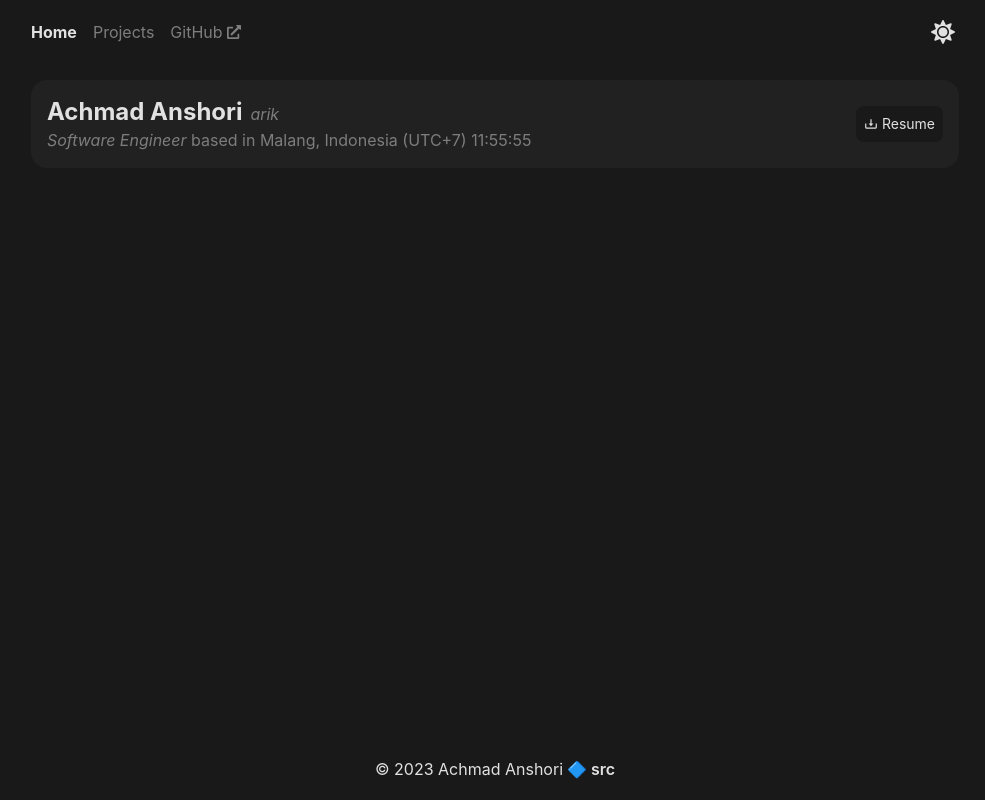
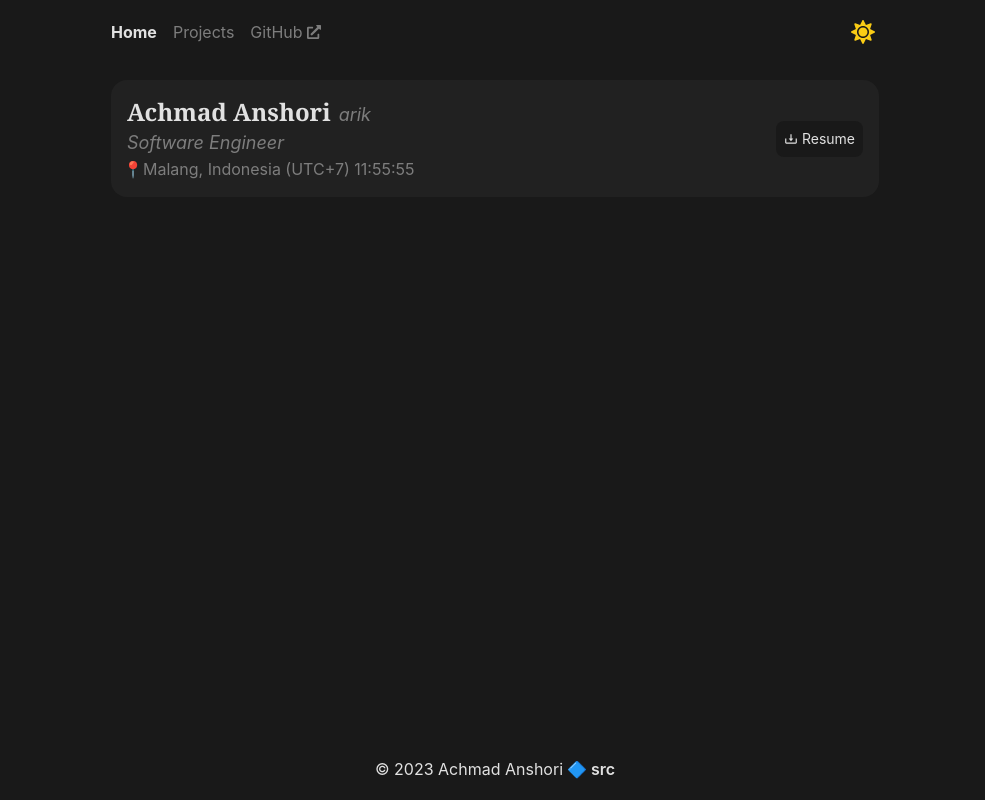
Before and after one commit to anshoriacc/anshori.co, a Next.js app: page / in a window 1280 px wide. Shown: the whole page, without its empty margins (145-1130 px from the left). Built offline with nearby package versions, Linux system fonts and the light colour scheme.

Commit message:
fix clock, hero, themewrapper, and navbar

```diff
--- a/src/components/Container.tsx
+++ b/src/components/Container.tsx
@@ -18,7 +18,7 @@ const Container = (props: any) => {
   };
 
   return (
-    <main className="min-h-[100vh] max-w-[960px] mx-auto">
+    <main className="min-h-[100vh] max-w-[800px] mx-auto">
       <Head>
         <title>{meta.title}</title>
         <link rel="icon" href="/favicon.ico" />
--- a/src/components/Home/Clock.tsx
+++ b/src/components/Home/Clock.tsx
@@ -1,19 +1,37 @@
 import { useState, useEffect } from 'react';
 
 const Clock = () => {
-  const [date, setDate] = useState(new Date());
+  const [hydrated, setHydrated] = useState(false);
+  const [date, setDate] = useState(() => {
+    if (hydrated) return new Date();
+  });
 
   const refreshClock = () => setDate(new Date());
 
   useEffect(() => {
-    const timerId = setInterval(refreshClock, 1000);
-    return () => {
-      clearInterval(timerId);
-    };
-  }, []);
+    setHydrated(() => true);
+    if (hydrated) refreshClock();
+  }, [hydrated]);
+
+  useEffect(() => {
+    if (hydrated) {
+      const timerId = setInterval(refreshClock, 1000);
+
+      return () => {
+        clearInterval(timerId);
+      };
+    }
+  });
 
   return (
-    <span>{`${date.getHours()}:${date.getMinutes()}:${date.getSeconds()}`}</span>
+    <span>
+      {date
+        ? `${`0${date.getHours()}`.slice(-2)}:${`0${date.getMinutes()}`.slice(
+            -2
+          )}:${`0${date.getSeconds()}`.slice(-2)}`
+        : null}
+    </span>
   );
 };
+
 export default Clock;
--- a/src/components/Home/Hero.tsx
+++ b/src/components/Home/Hero.tsx
@@ -1,31 +1,33 @@
 import { NextPage } from 'next';
 import cn from 'classnames';
+
 import { BiDownload } from 'react-icons/bi';
+
 import Clock from './Clock';
 
 const Hero: NextPage = () => {
   return (
     <div
       className={cn(
-        'p-4 flex justify-between gap-4 items-center bg-gray-0 rounded-2xl',
+        'p-4 flex justify-between gap-4 items-center transition-all bg-gray-0 rounded-2xl',
         'dark:bg-gray-850'
       )}
     >
       <div>
         <div className="flex gap-2 items-baseline">
-          <h1 className="text-2xl font-bold">Achmad Anshori</h1>
-          <h2 className="text-gray-500 italic">arik</h2>
+          <h1 className="font-serif text-2xl font-bold">Achmad Anshori</h1>
+          <h2 className="text-gray-500 text-lg italic">arik</h2>
         </div>
-        <p className="text-gray-500">
-          <span className="italic">Software Engineer </span>
-          based in Malang, Indonesia (UTC+7) <Clock />
+        <p className="text-gray-500 text-lg italic">Software Engineer</p>
+        <p className="-ml-1 text-gray-500">
+          📍Malang, Indonesia (UTC+7) <Clock />
         </p>
       </div>
       <a
         href="/resume.pdf"
         download="resume-achmad-anshori"
         className={cn(
-          'p-2 rounded-lg flex gap-1 items-center text-sm bg-white',
+          'p-2 rounded-lg flex gap-1 items-center text-sm transition-all bg-white',
           'dark:bg-gray-900'
         )}
       >
--- a/src/components/Navbar.tsx
+++ b/src/components/Navbar.tsx
@@ -60,7 +60,7 @@ const Navbar = () => {
       <button
         onClick={toggleThemeHandler}
         title="toggle theme"
-        className="p-1 rounded-full font-black text-2xl cursor-pointer"
+        className="p-1 rounded-full font-black text-2xl cursor-pointer text-yellow-400"
       >
         {myTheme === 'dark' ? <FaSun /> : <FaMoon />}
       </button>
--- a/src/components/ThemeWrapper.tsx
+++ b/src/components/ThemeWrapper.tsx
@@ -1,6 +1,7 @@
 import React, { ReactNode, useEffect, useState } from 'react';
 import { useSelector } from 'react-redux';
 import { Reducers } from 'src/redux/types';
+import cn from 'classnames';
 
 const ThemeWrapper = ({ children }: { children: ReactNode }) => {
   const theme = useSelector((state: Reducers) => state.theme);
@@ -12,7 +13,12 @@ const ThemeWrapper = ({ children }: { children: ReactNode }) => {
 
   return (
     <div className={myTheme}>
-      <div className="bg-white dark:bg-gray-900 text-gray-800 dark:text-gray-100 transition-all">
+      <div
+        className={cn(
+          'bg-white text-gray-800 transition-all',
+          'dark:bg-gray-900 dark:text-gray-100'
+        )}
+      >
         {children}
       </div>
     </div>
```
